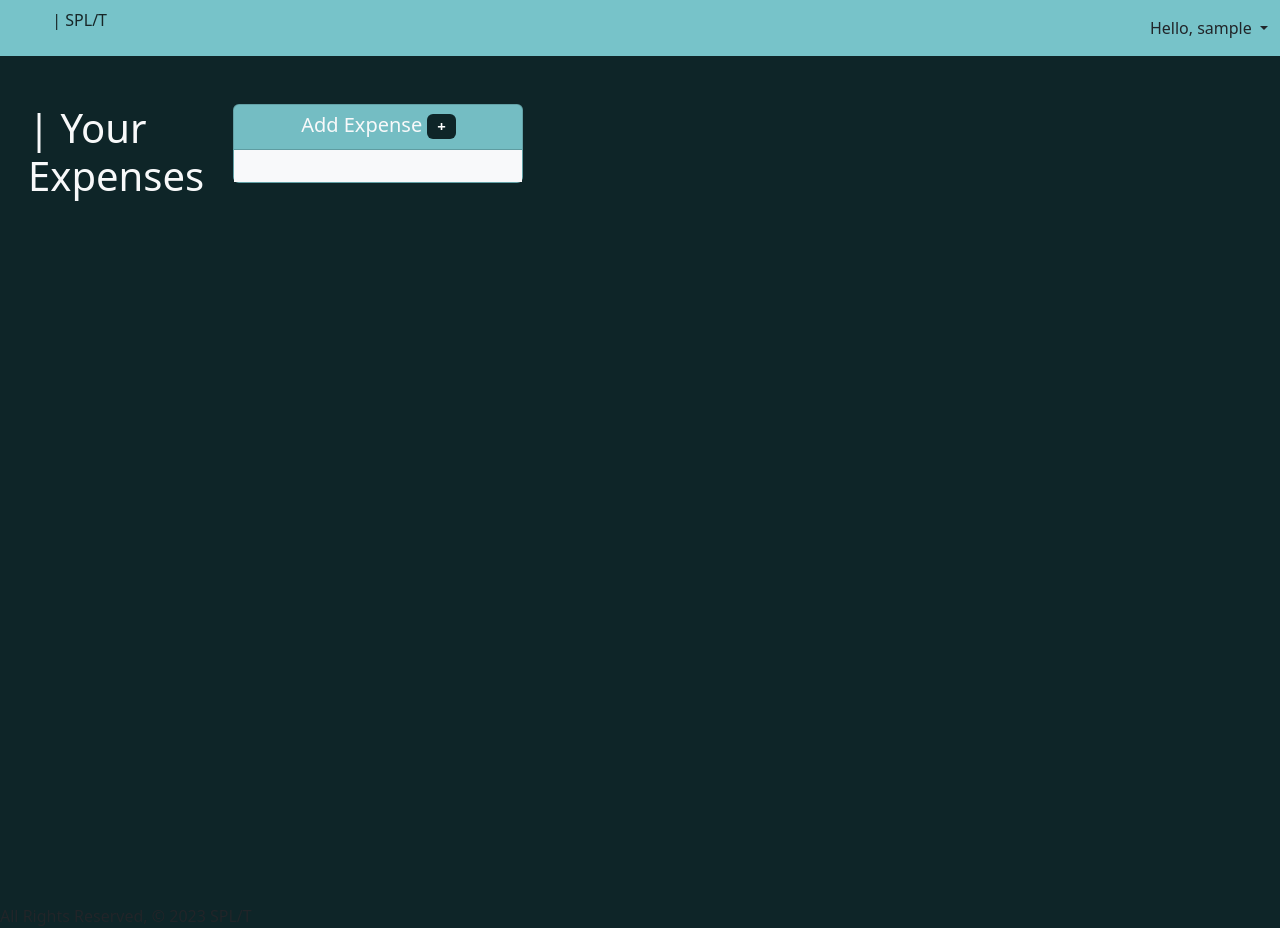
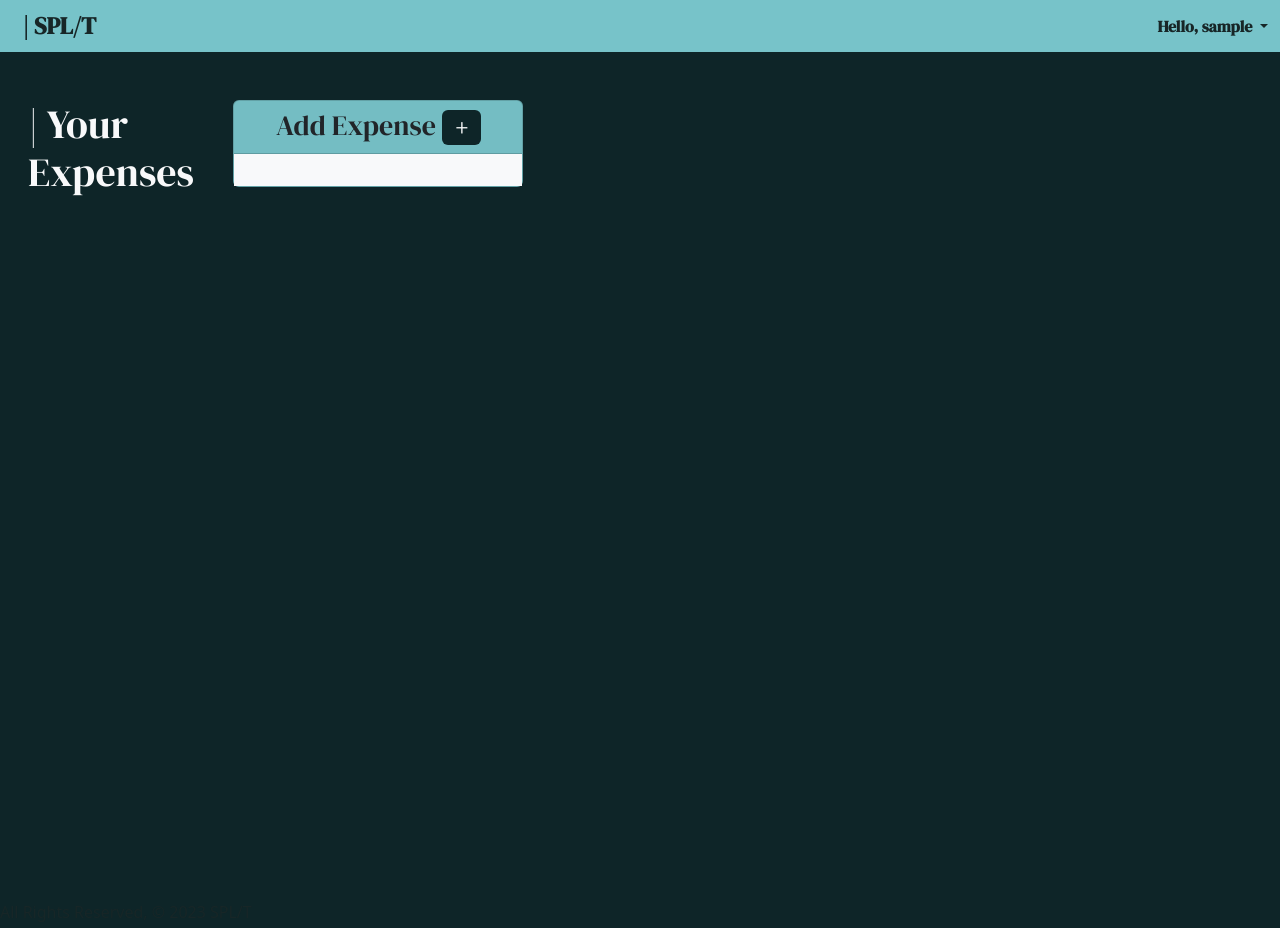
Before and after one commit to shelbyyy16/Capstone-Project, a Django app: page /expenses/ in a window 1280 px wide. After the commit the page ends 196 px from the top, so only its background shows below. Run offline with Django 5.2, Linux system fonts and the light colour scheme; the visitor is signed in with stand-in values (Sample User, id 1); data that the repository does not hold is empty.

Commit message:
font/styling and header changes to expense_index and groups_index

```diff
--- a/main_app/static/css/style.css
+++ b/main_app/static/css/style.css
@@ -3,6 +3,27 @@ body {
     min-height: 100vh;
     flex-direction: column;
     background-color: #0e2528;
+    color: #172627;
+}
+
+h1 {
+  font-family: 'DM Serif Display', serif;
+}
+
+h2,h3,h4{
+  font-family: 'DM Serif Display', serif;
+  color: #172627;
+}
+
+.dropdown {
+  font-family: 'DM Serif Display', serif;
+  font-size: medium;
+  color: #172627;
+
+}
+.logo {
+  font-family: 'DM Serif Display', serif;
+  font-size: x-large;
 }
 
 .custom-card-color {
@@ -20,8 +41,7 @@ body {
 
 a {
     text-decoration: none;
-    color: white;
-
+    color: #172627;
   }
 
 .equal-height-cards {
@@ -33,5 +53,5 @@ a {
     flex-direction: column;
   }
 .custom-header-height {
-  height: 2.8rem;
+  height: 3.3rem;
 }
--- a/main_app/templates/base.html
+++ b/main_app/templates/base.html
@@ -12,28 +12,29 @@
       crossorigin="anonymous"
     />
     <link rel="stylesheet" type="text/css" href="{% static 'css/style.css' %}">
-
+    <link rel="preconnect" href="https://fonts.googleapis.com">
+<link rel="preconnect" href="https://fonts.gstatic.com" crossorigin>
+<link href="https://fonts.googleapis.com/css2?family=DM+Serif+Display&display=swap" rel="stylesheet">
   </head>
   <body>
     <header>
       <nav class="navbar navbar-expand-lg custom-nav-color">
         <div class="container-fluid custom-nav-color">
-          <ul>
-            <div><a href="/" style="color: #172627">&nbsp;&nbsp;| SPL/T</a></div>
-          </ul>
+            <div><a href="/" class="logo" style="color: #172627">&nbsp;&nbsp;<strong>| SPL/T</strong></a></div>
+
           {% if user.is_authenticated %}
           <div class="nav-item dropdown">
-            <a class="nav-link dropdown-toggle" href="#" role="button" data-bs-toggle="dropdown" aria-expanded="false">
-              Hello, {{ user.username }}
+            <a class="nav-link dropdown-toggle dropdown" href="#" role="button" data-bs-toggle="dropdown" aria-expanded="false">
+              <strong>Hello, {{ user.username }}</strong>
             </a>
           <ul class="dropdown-menu custom-card-color" >
-            <li ><a href="{% url 'groups_index' %}" style="color: #172627">Your Groups</a></li>
-            <li ><a href="{% url 'create_group' %}" style="color: #172627">Create Group</a></li>
-            <li><a href="{% url 'expenses_index' %}" style="color: #172627">Your Expenses</a></li>
-            <li><a href="{% url 'create_expense' %}" style="color: #172627">Add an Expense</a></li>
+            <li ><a href="{% url 'groups_index' %}" class="btn dropdown"><strong>Your Groups</strong></a></li>
+            <li ><a href="{% url 'create_group' %}" class="btn dropdown"><strong>Create Group</strong></a></li>
+            <li><a href="{% url 'expenses_index' %}" class="btn dropdown"><strong>Your Expenses</strong></a></li>
+            <li><a href="{% url 'create_expense' %}" class="btn dropdown"><strong>Add an Expense</strong></a></li>
             <li><form action="{% url 'logout' %}" method="POST">
               {% csrf_token%}
-              <button type="submit" class="btn" style="color: #172627">Log Out</button>
+              <button type="submit" class="btn dropdown" style="color: #172627"><strong>Log Out</strong></button>
             </form>
             </li>
           </ul>
--- a/main_app/templates/expenses/expenses_index.html
+++ b/main_app/templates/expenses/expenses_index.html
@@ -12,18 +12,18 @@
           {% for expense in expenses %}
             <div class="col">
               <div class="card text-center custom-card-color d-flex flex-column h-100">
-                  <h5 class="card-header text-light custom-header-height">{{ expense.title }}</h5>
+                  <h3 class="card-header custom-header-height">{{ expense.title }}</h3>
                   <div class="card-body bg-light">
                   <h6 class="card-subtitle mb-2 text-body-secondary">{{ expense.group }}</h6>
                   <p class="card-text">Expense Type: {{ expense.type }}</p>
                   <p class="card-text">Expense Description: {{ expense.description }}</p>
                   <p class="card-text">Total Amount: ${{ expense.amount }}</p>
                   <p class="{% if data.total_owed != 0 %}text-danger{% endif %}"><strong>You Owe: ${{ expense.divided_amount }}</strong></p>
-                  <button type="submit" class="btn" style="background-color: #0e2528; color: #ffffff;">
-                    <a href="{% url 'expense_update' expense_id=expense.id %}">Update</a>
+                  <button type="submit" class="btn" style="background-color: #0e2528;">
+                    <a href="{% url 'expense_update' expense_id=expense.id %}" class="text-light">Update</a>
                   </button>
-                  <button type="submit" class="btn" style="background-color: #0e2528; color: #ffffff;">
-                    <a href="{% url 'expense_delete' expense_id=expense.id %}">Delete</a>
+                  <button type="submit" class="btn" style="background-color: #0e2528;">
+                    <a href="{% url 'expense_delete' expense_id=expense.id %}" class="text-light">Delete</a>
                   </button>
                 </div>
               </div>
@@ -32,7 +32,7 @@
 
           <div class="col">
             <div class="card text-center custom-card-color d-flex flex-column h-100">
-              <h5 class="card-header text-center text-light custom-header-height">Add Expense <span class="badge" style="background-color: #0e2528;"><a href="{% url 'create_expense' %}">+</a></span></h5>
+              <h3 class="card-header text-center custom-header-height">Add Expense <span class="badge" style="background-color: #0e2528;"><a href="{% url 'create_expense' %}" class="text-light">+</a></span></h3>
                 <div class="card-body bg-light">
               </div>
             </div>
--- a/main_app/templates/groups/create_group.html
+++ b/main_app/templates/groups/create_group.html
@@ -3,7 +3,7 @@
 
 <div class="d-flex justify-content-center align-items-center vh-100">
     <div class="card w-75 m-3 custom-card-color">
-        <h2 class="card-header text-center text-light">Create a New Group</h2>
+        <h2 class="card-header text-center">Create a New Group</h2>
         <div class="card-body bg-light">
             <form method="post" enctype="multipart/form-data">
                 {% csrf_token %}
```
Also changed, not shown: main_app/templates/groups/groups_index.html (+3 -4 lines).
